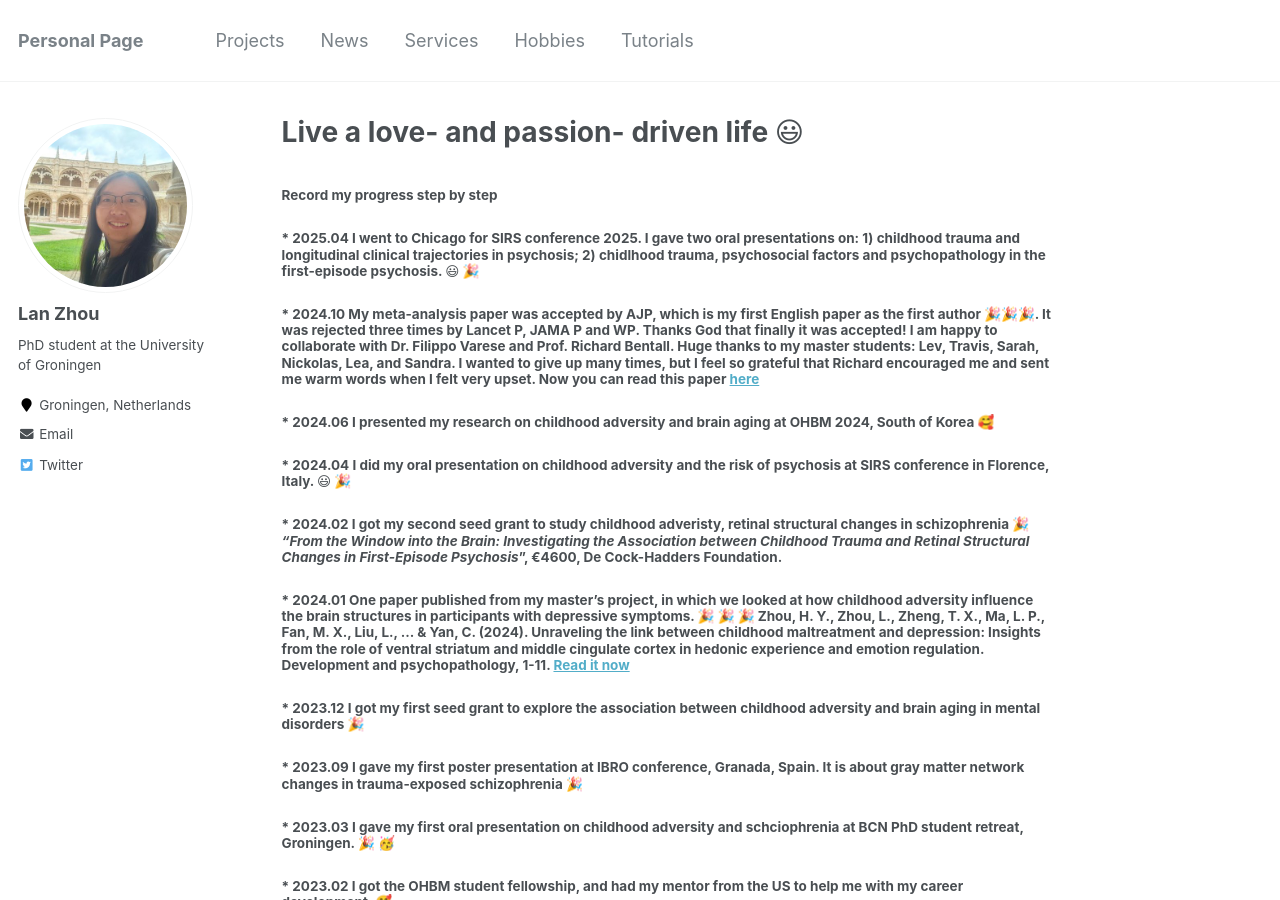
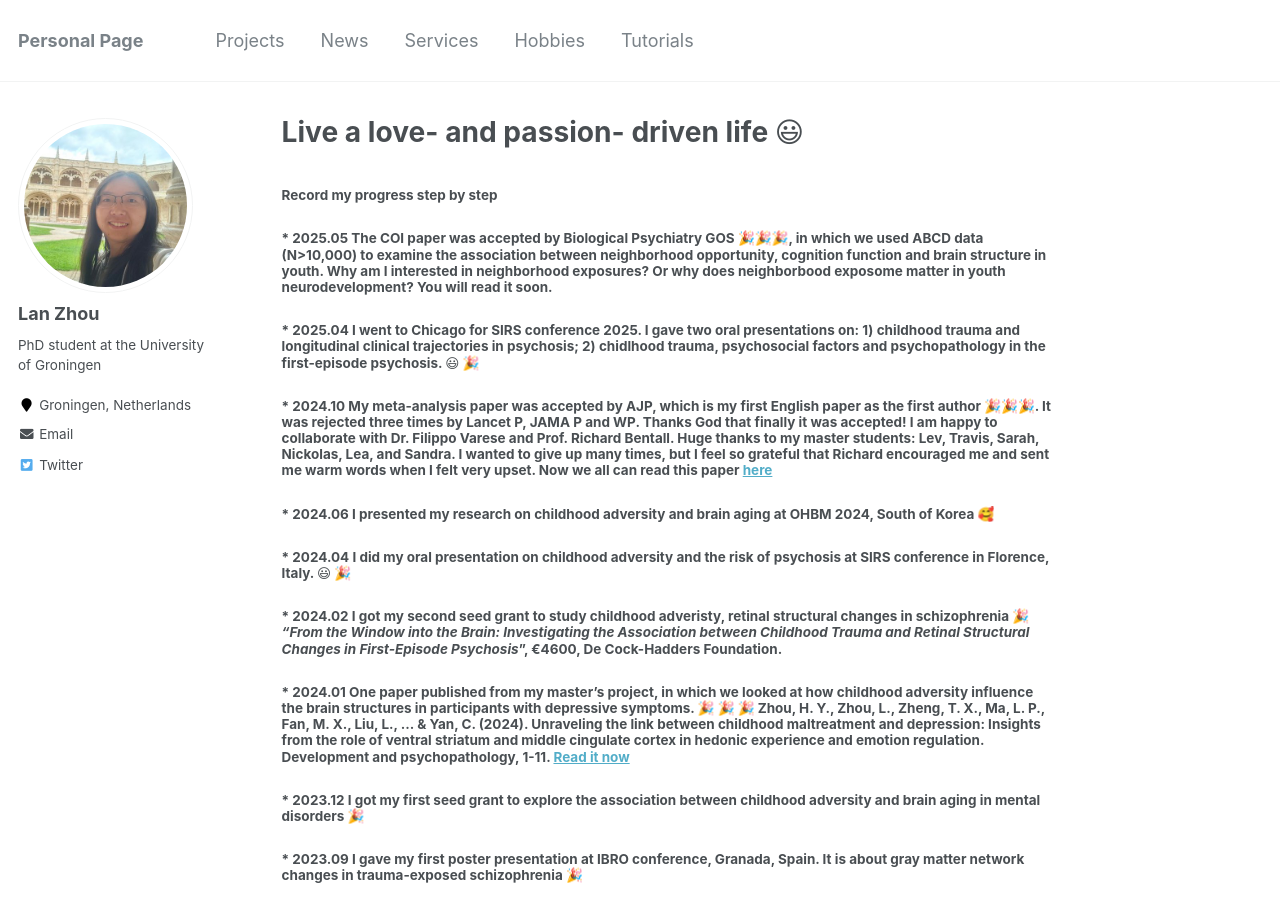
Before and after one commit to lanzhou-psy/personal-page, a Jekyll site: the page built from _pages/news.md, in a window 1280 px wide and 900 px high. Built offline with Jekyll 4.4.1, drawn with Linux system fonts in a browser that asks for light colours.

Commit message:
Update news.md

```diff
--- a/_pages/news.md
+++ b/_pages/news.md
@@ -9,9 +9,12 @@ redirect_from:
 
 ##### Record my progress step by step
 
+##### * 2025.05 The COI paper was accepted by Biological Psychiatry GOS &#127881;&#127881;&#127881;, in which we used ABCD data (N>10,000) to examine the association between neighborhood opportunity, cognition function and brain structure in youth. Why am I interested in neighborhood exposures? Or why does neighborbood exposome matter in youth neurodevelopment? You will read it soon.
+
+
 ##### * 2025.04 I went to Chicago for SIRS conference 2025. I gave two oral presentations on: 1) childhood trauma and longitudinal clinical trajectories in psychosis; 2) chidlhood trauma, psychosocial factors and psychopathology in the first-episode psychosis. &#128515; &#127881;
 
-##### * 2024.10 My meta-analysis paper was accepted by AJP, which is my first English paper as the first author &#127881;&#127881;&#127881;. It was rejected three times by Lancet P, JAMA P and WP. Thanks God that finally it was accepted! I am happy to collaborate with Dr. Filippo Varese and Prof. Richard Bentall. Huge thanks to my master students: Lev, Travis, Sarah, Nickolas, Lea, and Sandra. I wanted to give up many times, but I feel so grateful that Richard encouraged me and sent me warm words when I felt very upset. Now you can read this paper [here](chrome-extension://ikhdkkncnoglghljlkmcimlnlhkeamad/pdf-viewer/web/viewer.html?file=https%3A%2F%2Fpsychiatryonline.org%2Fdoi%2Fpdf%2F10.1176%2Fappi.ajp.20240456%3Fcasa_token%3DOEeP-t0uRI4AAAAA%3A2So6KViju67mU0_Z6AtYRcN4v_bVFSYo3JWjAVjwg665qOiqbnFDCrretZepKAPoutS0mFSrFA#=&zoom=130)
+##### * 2024.10 My meta-analysis paper was accepted by AJP, which is my first English paper as the first author &#127881;&#127881;&#127881;. It was rejected three times by Lancet P, JAMA P and WP. Thanks God that finally it was accepted! I am happy to collaborate with Dr. Filippo Varese and Prof. Richard Bentall. Huge thanks to my master students: Lev, Travis, Sarah, Nickolas, Lea, and Sandra. I wanted to give up many times, but I feel so grateful that Richard encouraged me and sent me warm words when I felt very upset. Now we all can read this paper [here](chrome-extension://ikhdkkncnoglghljlkmcimlnlhkeamad/pdf-viewer/web/viewer.html?file=https%3A%2F%2Fpsychiatryonline.org%2Fdoi%2Fpdf%2F10.1176%2Fappi.ajp.20240456%3Fcasa_token%3DOEeP-t0uRI4AAAAA%3A2So6KViju67mU0_Z6AtYRcN4v_bVFSYo3JWjAVjwg665qOiqbnFDCrretZepKAPoutS0mFSrFA#=&zoom=130)
 
 ##### * 2024.06 I presented my research on childhood adversity and brain aging at OHBM 2024, South of Korea &#129392;
 ##### * 2024.04 I did my oral presentation on childhood adversity and the risk of psychosis at SIRS conference in Florence, Italy. &#128515; &#127881;
```
